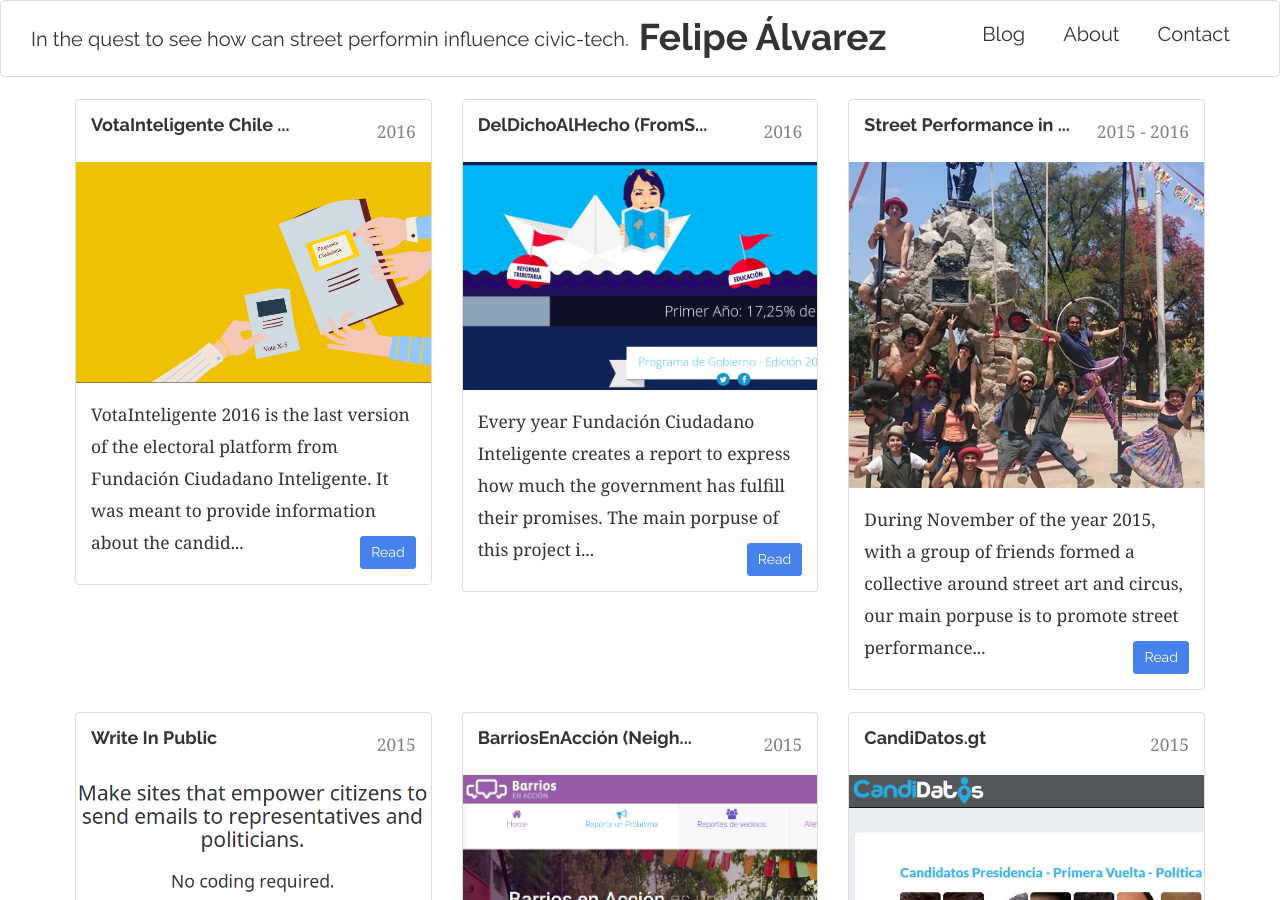
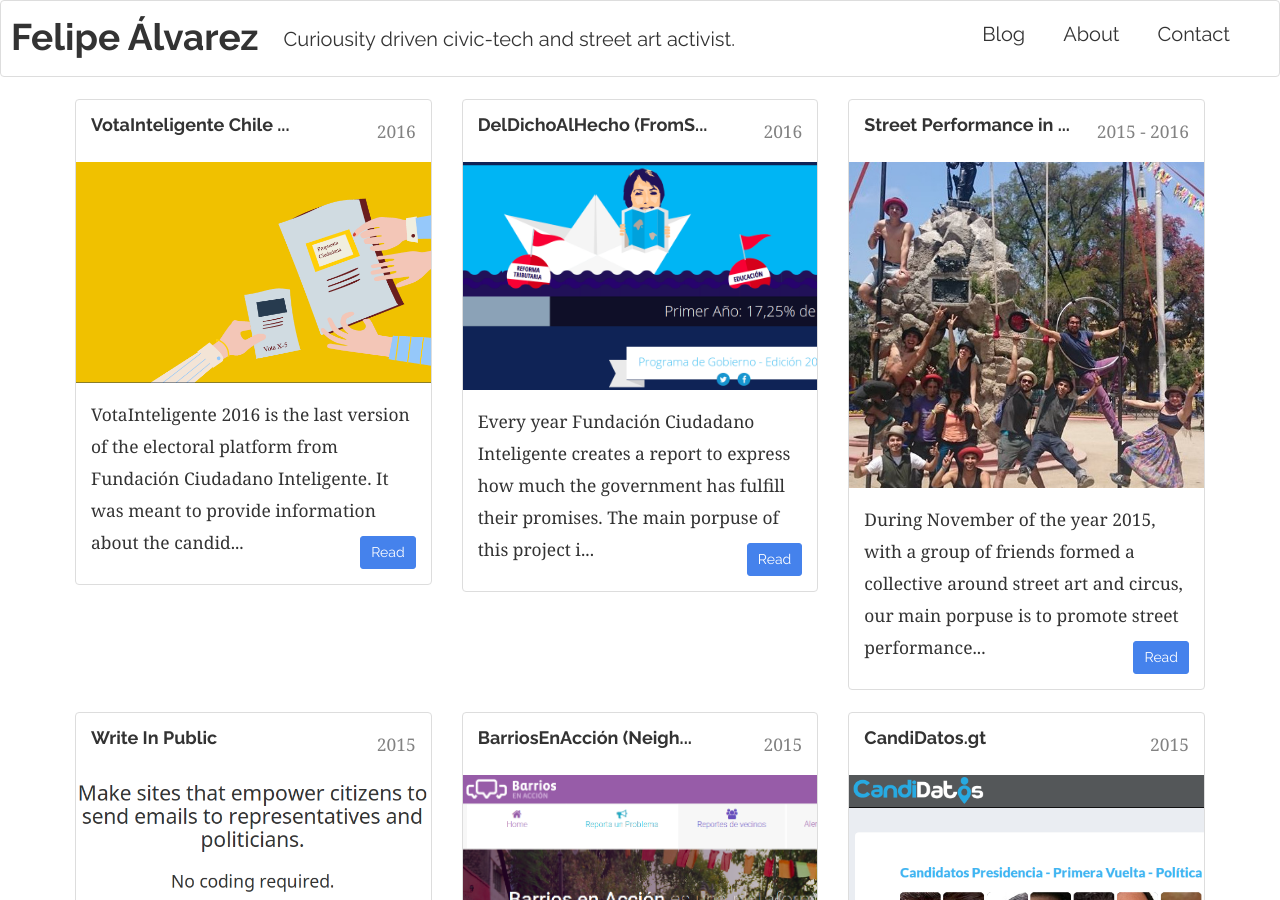
Before and after one commit to lfalvarez/portfolio, a Jekyll site: the page built from index.html, in a window 1280 px wide and 900 px high. Built offline with Jekyll 4.4.1, drawn with Linux system fonts in a browser that asks for light colours; the list of posts is cut into pages by our own code.

Commit message:
Updating title

```diff
--- a/_includes/header.html
+++ b/_includes/header.html
@@ -6,11 +6,11 @@
       <a class="navbar-brand" href="{{site.baseurl}}/">
         <!-- <img class='img-responsive inline-block' src="{{site.baseurl}}/images/yo.jpg"> -->
         {{site.title}}</a>
-      <span class="navbar-text float-xs-left">
-        In the quest to see how can street performin influence civic-tech.
-      </span>
+
     </div>
-
+    <span class="navbar-text float-xs-left">
+      Curiousity driven civic-tech and street art activist.
+    </span>
 
     <!-- Collect the nav links, forms, and other content for toggling -->
     <div class="collapse navbar-collapse " id="bs-example-navbar-collapse-1">
```
